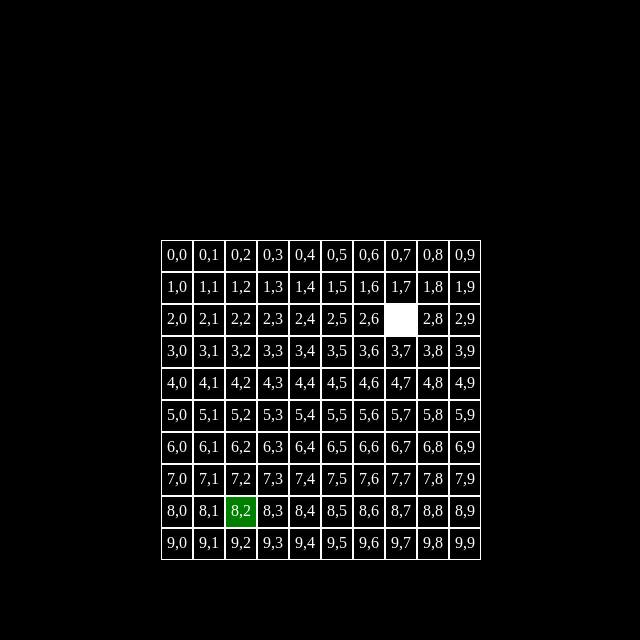
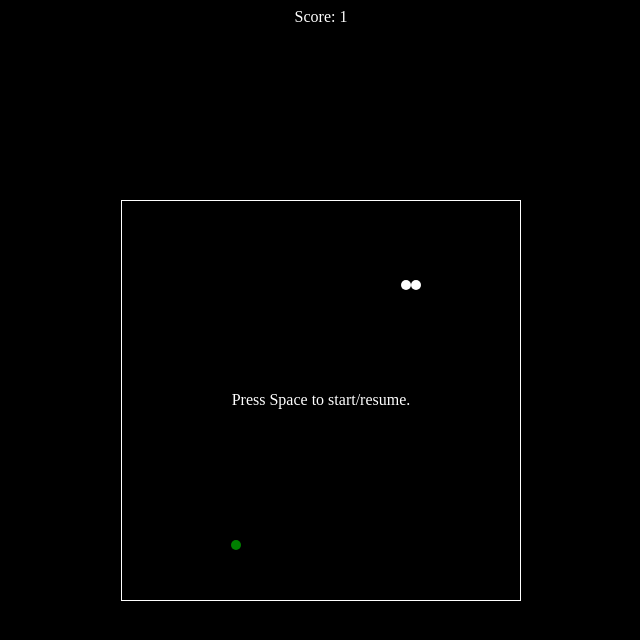
Before and after one commit to mauryarohit/snake-game, an Angular app: page / in a window 1280 px wide. Shown: the top 640 px of the page, without its empty margins (319-959 px from the left). Built offline with nearby package versions, Linux system fonts and the light colour scheme.

Commit message:
some ui changes

```diff
--- a/src/app/board/board.component.html
+++ b/src/app/board/board.component.html
@@ -1,11 +1,27 @@
-<div class="center">
+<div class="score">
+    Score: {{score}}
+</div>
 
-    <div class="text-color" *ngFor="let row of board">
-        <div class="box" *ngFor="let col of board"
-            [ngClass]="{'snake': getSnake(row, col), 'food': (row === food.row && col === food.col)}"
-            >
-            {{row}},{{col}}
+<div class="center" style="line-height: 0px">
+
+    <div *ngFor="let row of board">
+        <div class="box" *ngFor="let col of board">
+            <div [ngClass]="{'left-border': col === 0,
+                'right-border': col === board.length-1,
+                'top-border': row === 0,
+                'bottom-border': row === board.length-1}">
+            <div [ngClass]="{'snake': getSnake(row, col),
+            'food': (row === food.row && col === food.col)}"></div>
+        </div>
         </div>
     </div>
 
 </div>
+
+<div class="center popup" *ngIf="!running && !isNewGame">
+    Press Space to start/resume.
+</div>
+
+<div class="popup center" *ngIf="isNewGame && !running">
+    GAme Over!! Press Space to start a new game.
+</div>
--- a/src/app/board/board.component.scss
+++ b/src/app/board/board.component.scss
@@ -1,3 +1,8 @@
+.score {
+    text-align: center;
+    color: white;
+}
+
 .center {
     margin: 0;
     position: absolute;
@@ -7,22 +12,46 @@
     transform: translate(-50%, -50%);
 }
 
-.text-color {
-    color: white;
+.box {
+    display: inline-block;
+    width: 10px;
+    height: 10px;
 }
 
-.box {
-    display: inline-block;
-    padding: 5px;
-    width: 20px;
-    height: 20px;
-    border: 1px solid white;
+.left-border {
+    height: 10px;
+    border-left: 1px solid white;
+}
+
+.right-border {
+    height: 10px;
+    border-right: 1px solid white;
+}
+
+.top-border {
+    height: 10px;
+    border-top: 1px solid white;
+}
+
+.bottom-border {
+    height: 10px;
+    border-bottom: 1px solid white;
 }
 
 .snake {
+    height: 10px;
+    width: 10px;
     background-color: white;
+    border-radius: 5px;
 }
 
 .food {
+    height: 10px;
+    width: 10px;
     background-color: green;
+    border-radius: 5px;
 }
+
+.popup {
+    color: white;
+}
--- a/src/app/board/board.component.ts
+++ b/src/app/board/board.component.ts
@@ -36,12 +36,13 @@ export class BoardComponent implements OnInit {
     for (let i = 0; i < BOARD_SIZE; i++) {
       this.board.push(i);
     }
-
+    this.increaseSnakeLengthByOne(this.snakeHead.row, this.snakeHead.col);
   }
 
   newGame() {
     this.snakeHead = new Snake(randomNumber(0, BOARD_SIZE), randomNumber(0, BOARD_SIZE), Direction.RIGHT);
     this.snakeTail = this.snakeHead;
+    this.increaseSnakeLengthByOne(this.snakeHead.row, this.snakeHead.col);
     this.currDir = Direction.RIGHT;
     this.randomFoodOnBoard();
   }
--- a/src/app/utils/constants.ts
+++ b/src/app/utils/constants.ts
@@ -1,2 +1,2 @@
-export const SNAKE_SPEED = 250;
-export const BOARD_SIZE = 10;
+export const SNAKE_SPEED = 150;
+export const BOARD_SIZE = 40;
```
